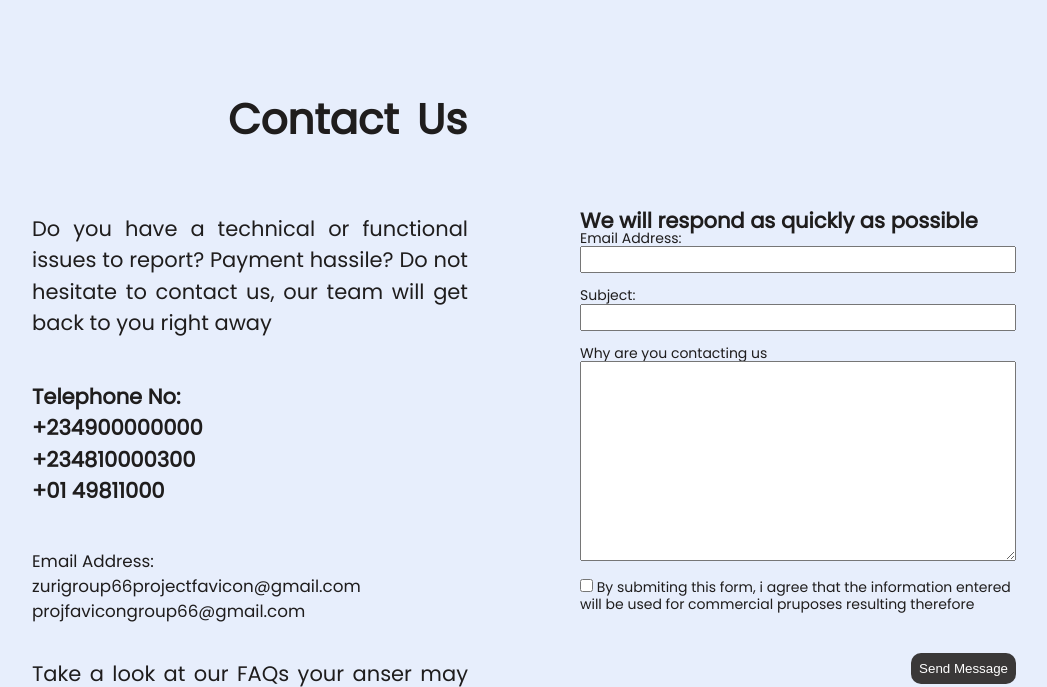
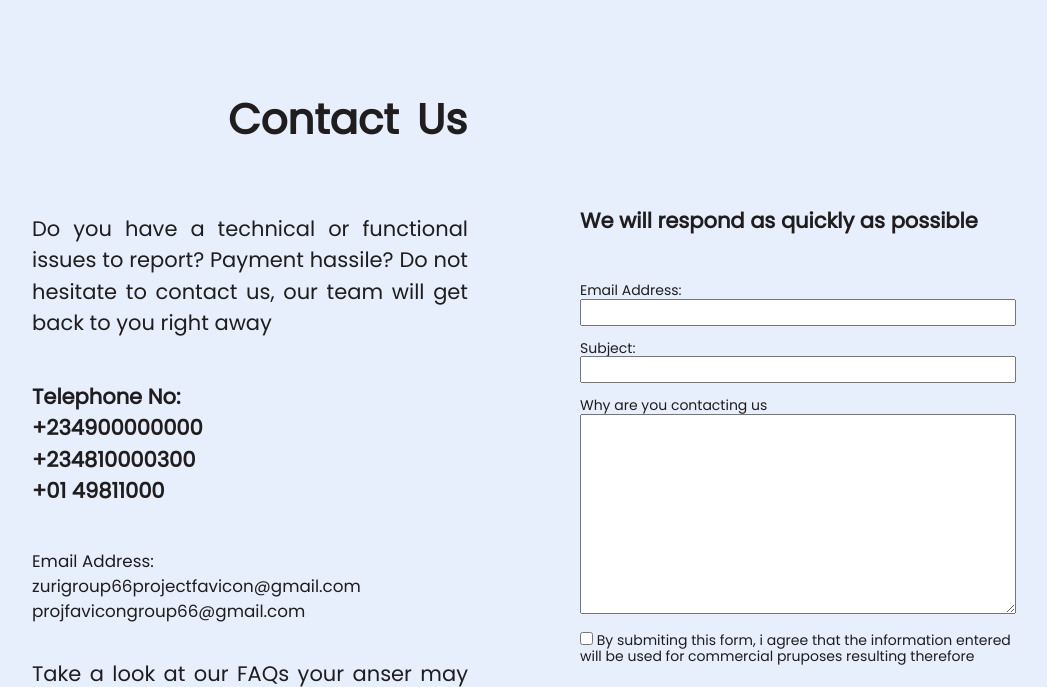
Before and after one commit to zuri-training/favicon-gen-team-66, a Django app: template frontend/templates/account/contact.html in a window 1280 px wide. Shown: the top 687 px of the page, without its empty margins (116-1163 px from the left). Run offline with Django 4.2, Linux system fonts and the light colour scheme; the template is opened without the code that fills it, so the values that code supplies are empty.

Commit message:
style form

```diff
--- a/frontend/static/account/contact.css
+++ b/frontend/static/account/contact.css
@@ -107,6 +107,10 @@ button {
 .faqs a:hover{
     color: #db1151
 }
+
+h2 {
+    margin-bottom: 2.5em;
+}
 @media screen and (max-width: 600px){
     .container {
         width: 100%;
```
